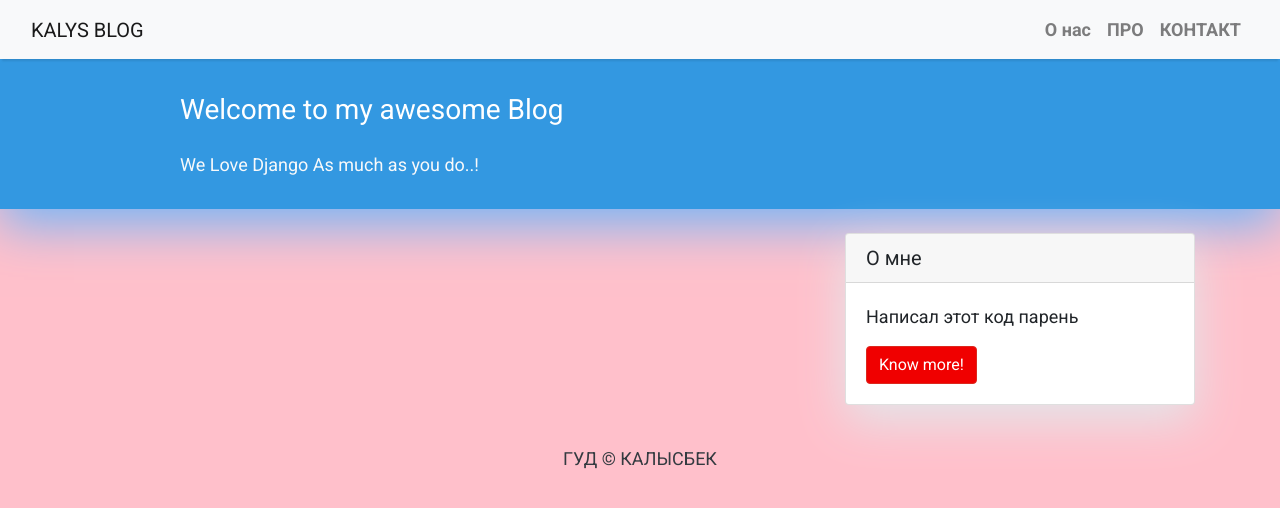
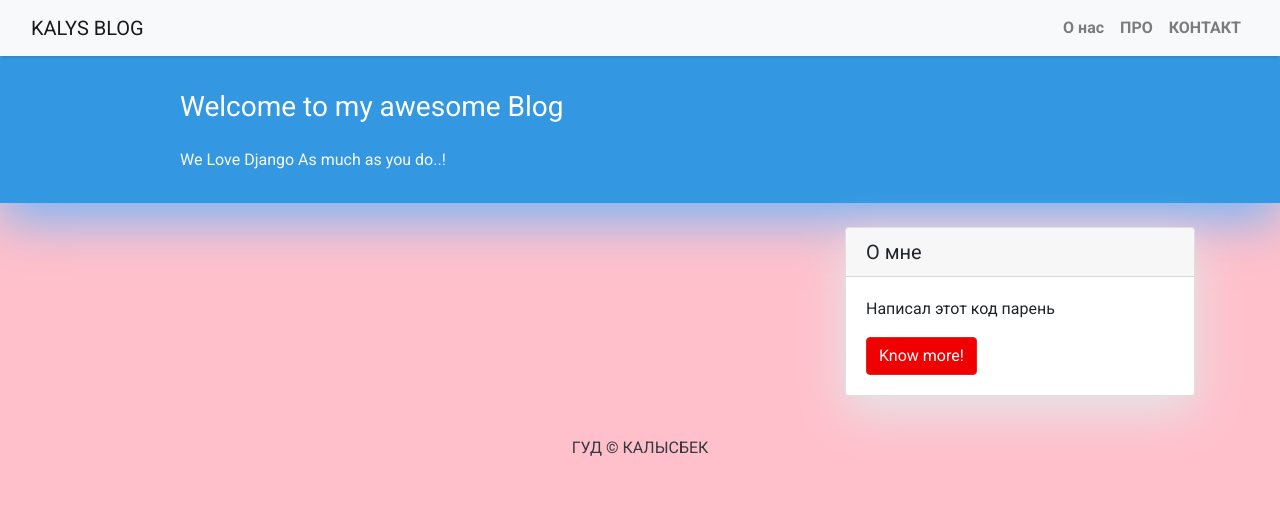
Before and after one commit to Kalysbek2505/blog_site, a Django app: page / in a window 1280 px wide. Shown: the top 508 px of the page. Run offline with Django 4.2, Linux system fonts and the light colour scheme; data that the repository does not hold is empty; some libraries are stand-ins or nearby versions.

Commit message:
changed fontsize

```diff
--- a/templates/index.html
+++ b/templates/index.html
@@ -3,7 +3,7 @@
 <style>
     body {
         font-family: "Roboto", sans-serif;
-        font-size: 18px;
+        font-size: 16px;
         background-color: pink;
     }
 
```
